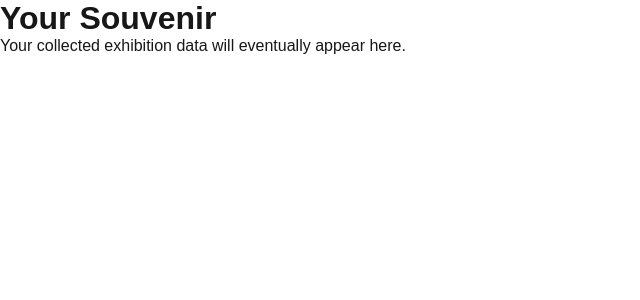
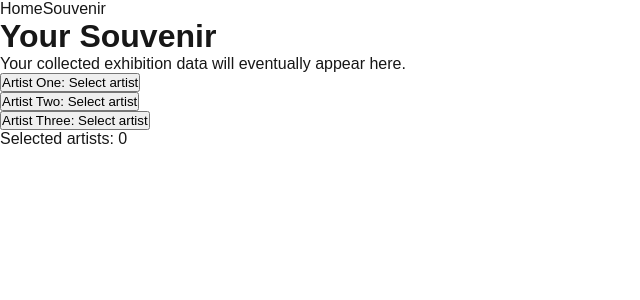
Before and after one commit to imodrews/data-souvenir, a Next.js app: page /souvenir in a window 1280 px wide. Shown: the top 300 px of the page, without its empty margins (0-640 px from the left). Built offline with nearby package versions, Linux system fonts and the light colour scheme.

Commit message:
Made initial artist selector code

```diff
--- /dev/null
+++ b/app/components/ArtistSelector.tsx
@@ -0,0 +1,20 @@
+//This component needs to run interactively in the browser.
+// That's why we don't put "use client" everywhere. We use it where client-side interactivity is actually required.
+"use client";
+
+import { useState } from "react";
+
+//Props let a parent component give information to a child component.
+type ArtistSelectorProps = {
+  name: string;
+    selected: boolean;
+  onToggle: () => void;
+};
+
+export default function ArtistSelector({ name, selected, onToggle }: ArtistSelectorProps) {
+  return (
+    <button onClick={onToggle}>
+      {name}: {selected ? "Selected" : "Select artist"}
+    </button>
+  );
+}
--- a/app/components/Navigation.tsx
+++ b/app/components/Navigation.tsx
@@ -0,0 +1,10 @@
+import Link from "next/link";
+
+export default function Navigation() {
+  return (
+    <nav>
+      <Link href="/">Home</Link>
+      <Link href="/souvenir">Souvenir</Link>
+    </nav>
+  );
+}
--- /dev/null
+++ b/app/data/artists.ts
@@ -0,0 +1,25 @@
+export const artists = [
+  {
+    id: 1,
+    name: "Artist One",
+    floor: "ground",
+    x: 150,
+    y: 300,
+  },
+  {
+    id: 2,
+    name: "Artist Two",
+    floor: "ground",
+    x: 400,
+    y: 220,
+  },
+  {
+    id: 3,
+    name: "Artist Three",
+    floor: "top",
+    x: 250,
+    y: 180,
+  },
+];
+
+// Notice this is .ts, not .tsx. Why? Because there's no JSX here. We're just writing TypeScript data.
--- a/app/layout.tsx
+++ b/app/layout.tsx
@@ -1,6 +1,7 @@
 import type { Metadata } from "next";
 import { Geist, Geist_Mono } from "next/font/google";
 import "./globals.css";
+import Navigation from "./components/Navigation";
 
 const geistSans = Geist({
   variable: "--font-geist-sans",
@@ -20,7 +21,10 @@ export const metadata: Metadata = {
 export default function RootLayout({ children }: LayoutProps<"/">) {
   return (
     <html lang="en" className={`${geistSans.variable} ${geistMono.variable}`}>
-      <body>{children}</body>
+      <body>
+        <Navigation />
+        {children}
+      </body>
     </html>
   );
 }
--- a/app/souvenir/page.tsx
+++ b/app/souvenir/page.tsx
@@ -1,8 +1,38 @@
+
+"use client";
+
+import { useState } from "react";
+import { artists } from "../data/artists";
+import ArtistSelector from "../components/ArtistSelector";
+
 export default function SouvenirPage() {
+    //This state collects all the selected artists. It's an array of artist IDs.
+      const [selectedArtists, setSelectedArtists] = useState<number[]>([]);
+// This function toggles an artist's selection. If the artist is already selected, it removes them from the array. If not, it adds them.
+       function toggleArtist(id: number) {
+    if (selectedArtists.includes(id)) {
+      setSelectedArtists(
+        selectedArtists.filter((artistId) => artistId !== id)
+      );
+    } else {
+      setSelectedArtists([...selectedArtists, id]);
+    }
+  }
   return (
     <main>
       <h1>Your Souvenir</h1>
       <p>Your collected exhibition data will eventually appear here.</p>
+     {artists.map((artist) => (
+         <div key={artist.id}>
+          <ArtistSelector
+            name={artist.name}
+            selected={selectedArtists.includes(artist.id)}
+            //this passes this toggle on to the child (ArtistSelector) component, so it can call it when the user clicks the button.
+            onToggle={() => toggleArtist(artist.id)}
+          />
+        </div>
+      ))}
+            <p>Selected artists: {selectedArtists.length}</p>
     </main>
   );
 }
```
